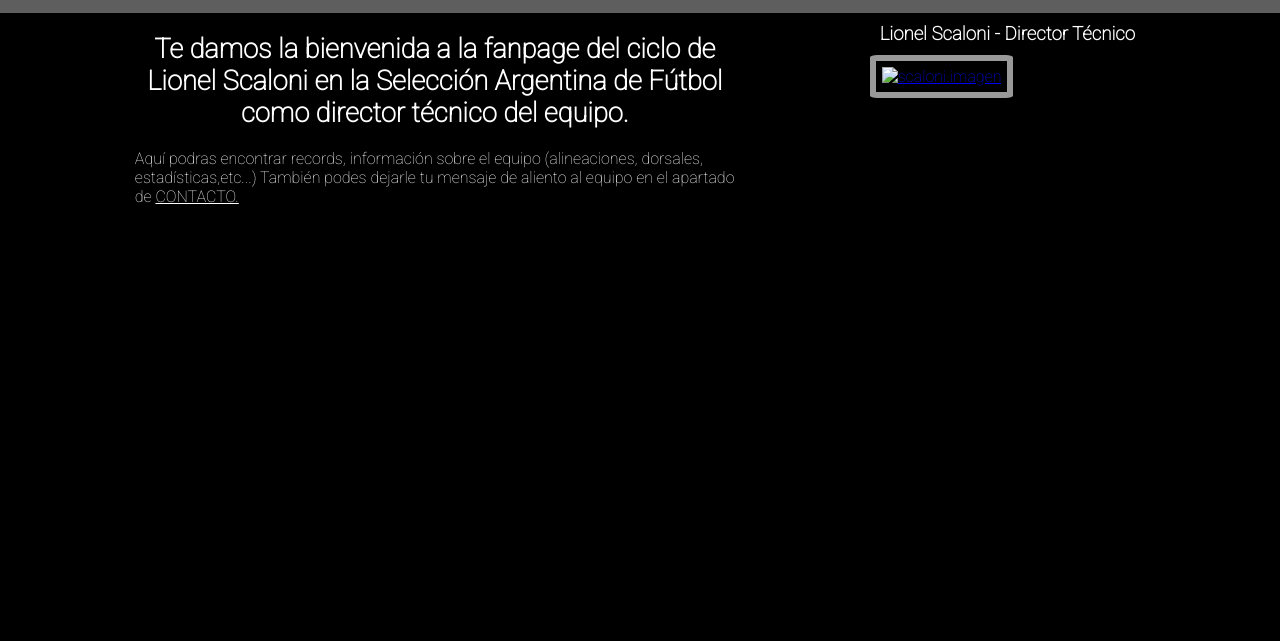
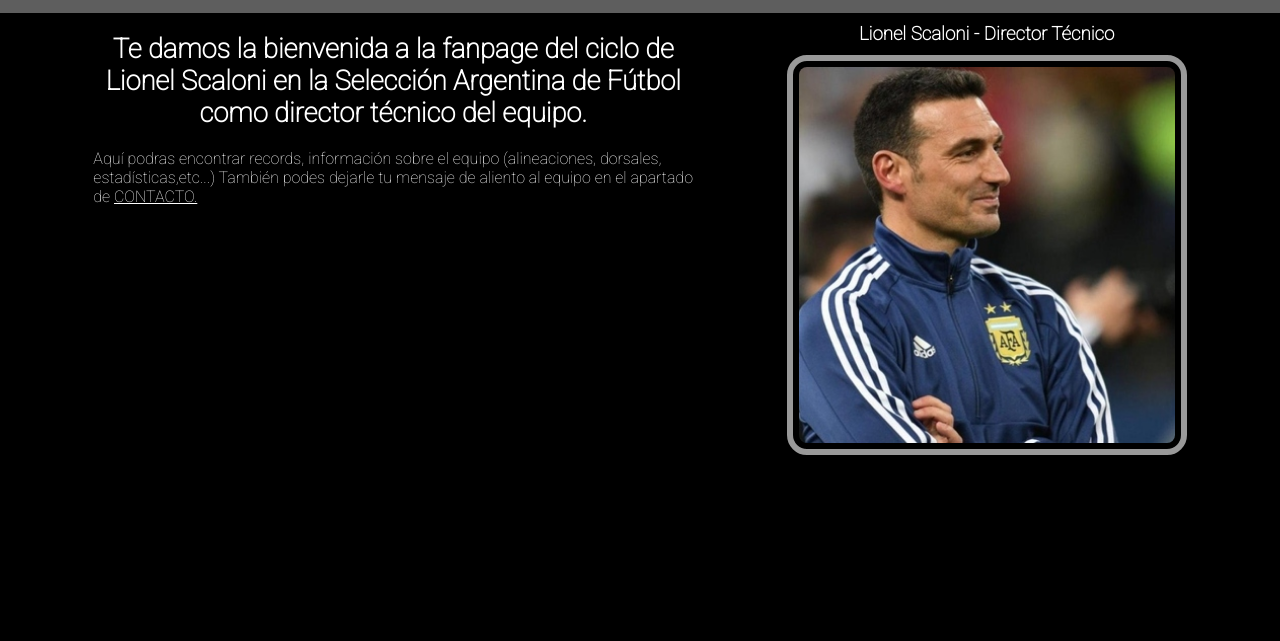
Before and after one commit to GonzaloRamos01/Scaloneta, a plain HTML site: page index.html in a window 1280 px wide. Shown: the part 91-732 px from the top of the page. Drawn offline with Linux system fonts and the light colour scheme; the site is published under a folder, as on GitHub Pages, so addresses that start at the root find nothing.

Commit message:
arreglo ruta imagen scaloni

```diff
--- a/index.html
+++ b/index.html
@@ -64,7 +64,7 @@
         </div>
         <div class="card">
             <h3 class="card__piefoto">Lionel Scaloni - Director Técnico</h3>
-            <a href="https://es.wikipedia.org/wiki/Lionel_Scaloni"><img class="card__img" src="/images/scaloni.jpg"
+            <a href="https://es.wikipedia.org/wiki/Lionel_Scaloni"><img class="card__img" src="images/scaloni.jpg"
                     alt="scaloni.imagen"></a>
         </div>
 
```
